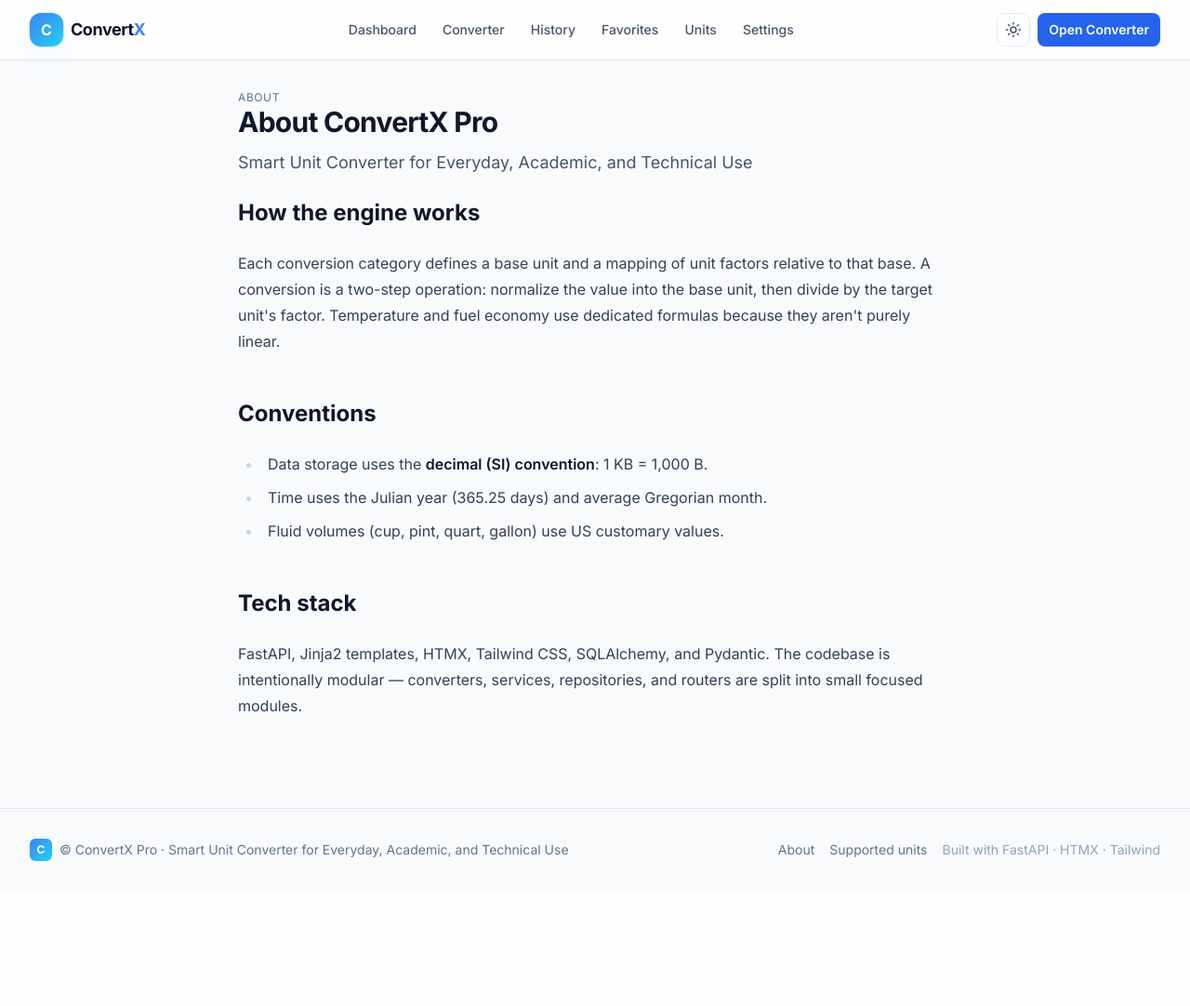
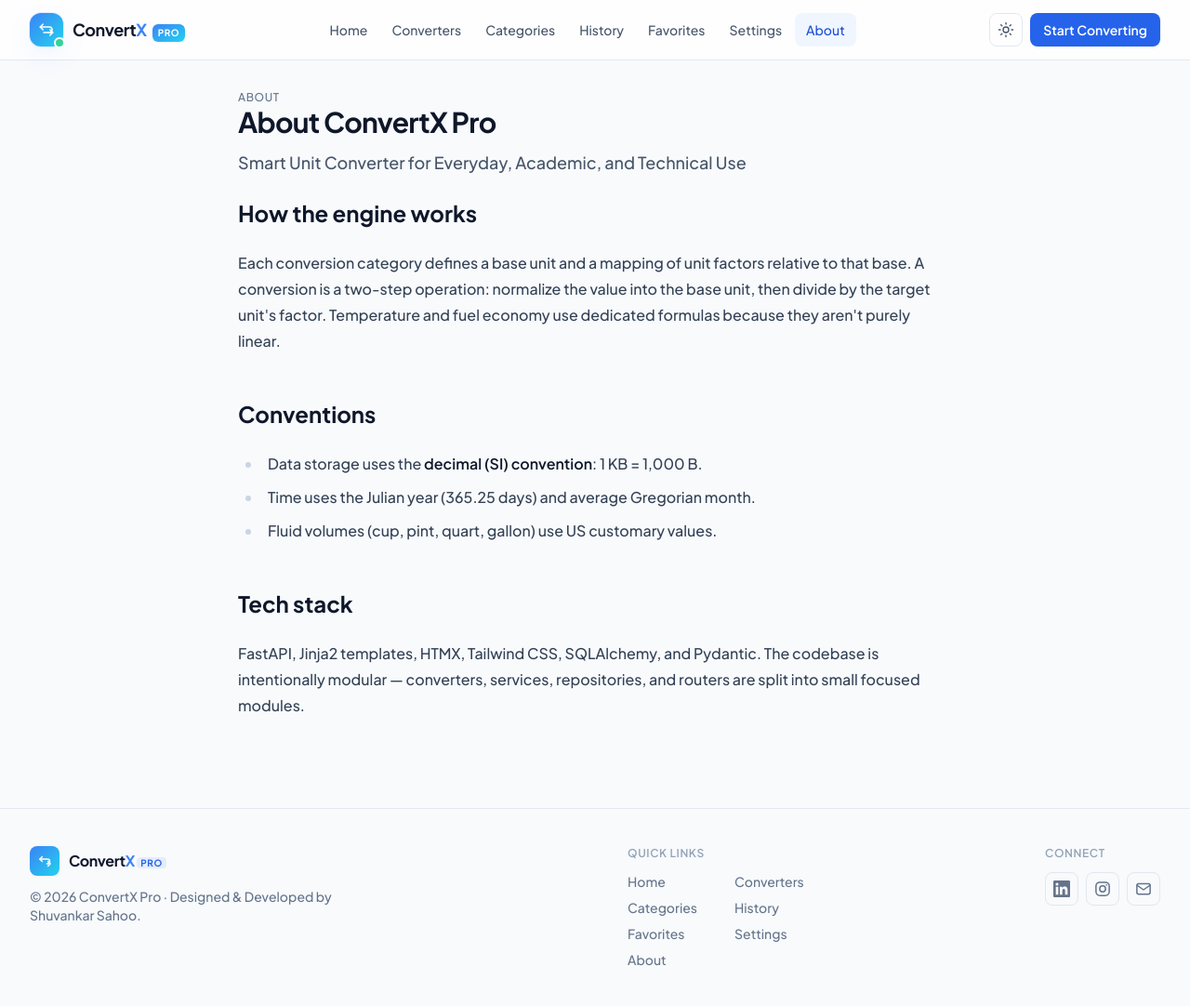
Before and after one commit to Shuvankar01/Convertx, a FastAPI app: page /about in a window 1280 px wide. Shown: the whole page at 93% size. Before the commit the page ends 926 px from the top, so only its background shows below. Run offline with FastAPI, Linux system fonts and the light colour scheme; data comes from the database, SQL or seed files in the repository; some libraries are stand-ins or nearby versions.

Commit message:
refactor: improve shared page layout and navigation

```diff
--- a/app/templates/base.html
+++ b/app/templates/base.html
@@ -22,7 +22,8 @@
             }
           },
           fontFamily: {
-            sans: ['Inter','ui-sans-serif','system-ui','sans-serif'],
+            sans: ['"Plus Jakarta Sans"', 'Inter', 'ui-sans-serif', 'system-ui', 'sans-serif'],
+            display: ['"Plus Jakarta Sans"', 'Inter', 'ui-sans-serif', 'system-ui', 'sans-serif'],
           },
           boxShadow: {
             glow: '0 0 0 1px rgba(59,130,246,0.15), 0 10px 30px -10px rgba(59,130,246,0.35)'
@@ -35,7 +36,7 @@
   <!-- HTMX for dynamic partial updates -->
   <script src="https://unpkg.com/htmx.org@1.9.12"></script>
 
-  <link href="https://fonts.googleapis.com/css2?family=Inter:wght@400;500;600;700;800&display=swap" rel="stylesheet" />
+  <link href="https://fonts.googleapis.com/css2?family=Inter:wght@400;500;600;700;800&family=Plus+Jakarta+Sans:wght@500;600;700;800&display=swap" rel="stylesheet" />
   <link rel="stylesheet" href="/static/css/app.css" />
   <script>
     // Apply saved theme before paint to avoid flash.
@@ -59,6 +60,9 @@
 
   {% include "partials/footer.html" %}
 
+  <!-- Toast host for clipboard + status notifications -->
+  <div id="toast-host" class="fixed bottom-6 right-6 z-50 flex flex-col items-end gap-2"></div>
+
   <script src="/static/js/app.js"></script>
 </body>
 </html>
--- a/app/templates/partials/footer.html
+++ b/app/templates/partials/footer.html
@@ -1,13 +1,56 @@
 <footer class="mt-16 border-t border-slate-200 dark:border-slate-800">
-  <div class="mx-auto max-w-7xl px-4 sm:px-6 lg:px-8 py-8 flex flex-col sm:flex-row items-center justify-between gap-4 text-sm text-slate-500 dark:text-slate-400">
-    <div class="flex items-center gap-2">
-      <span class="inline-flex h-6 w-6 items-center justify-center rounded-md bg-gradient-to-br from-brand-500 to-cyan-400 text-white font-bold text-xs">C</span>
-      <span>© {{ APP_NAME }} · {{ TAGLINE }}</span>
-    </div>
-    <div class="flex items-center gap-4">
-      <a href="/about" class="hover:text-slate-800 dark:hover:text-slate-200">About</a>
-      <a href="/supported-units" class="hover:text-slate-800 dark:hover:text-slate-200">Supported units</a>
-      <span class="text-slate-400 dark:text-slate-600">Built with FastAPI · HTMX · Tailwind</span>
+  <div class="mx-auto max-w-7xl px-4 py-10 sm:px-6 lg:px-8">
+    <div class="flex flex-col gap-8 md:flex-row md:items-start md:justify-between">
+      <!-- Brand + copyright -->
+      <div class="max-w-sm">
+        <a href="/" class="flex items-center gap-2.5">
+          <span class="inline-flex h-8 w-8 items-center justify-center rounded-lg bg-gradient-to-br from-brand-500 to-cyan-400 text-white">
+            <svg width="15" height="15" viewBox="0 0 24 24" fill="none" stroke="currentColor" stroke-width="2.4" stroke-linecap="round" stroke-linejoin="round" aria-hidden="true"><path d="M7 4 3 8l4 4"/><path d="M3 8h13a4 4 0 0 1 0 8h-1"/><path d="m17 20 4-4-4-4"/></svg>
+          </span>
+          <span class="font-bold tracking-tight">Convert<span class="text-brand-500">X</span> <span class="rounded bg-brand-500/10 px-1 text-[10px] font-bold uppercase tracking-wider text-brand-600 dark:text-brand-300">Pro</span></span>
+        </a>
+        <p class="mt-3 text-sm text-slate-500 dark:text-slate-400">
+          © 2026 ConvertX Pro · Designed &amp; Developed by Shuvankar Sahoo.
+        </p>
+      </div>
+
+      <!-- Quick navigation -->
+      <nav aria-label="Footer navigation">
+        <p class="text-xs font-semibold uppercase tracking-wider text-slate-400 dark:text-slate-500">Quick links</p>
+        <ul class="mt-3 grid grid-cols-2 gap-x-10 gap-y-2 text-sm">
+          {% set links = [
+            ('/', 'Home'),
+            ('/converter', 'Converters'),
+            ('/supported-units', 'Categories'),
+            ('/history', 'History'),
+            ('/favorites', 'Favorites'),
+            ('/settings', 'Settings'),
+            ('/about', 'About'),
+          ] %}
+          {% for href, label in links %}
+            <li><a href="{{ href }}" class="text-slate-500 transition-colors hover:text-brand-600 dark:text-slate-400 dark:hover:text-brand-300">{{ label }}</a></li>
+          {% endfor %}
+        </ul>
+      </nav>
+
+      <!-- Connect -->
+      <div>
+        <p class="text-xs font-semibold uppercase tracking-wider text-slate-400 dark:text-slate-500">Connect</p>
+        <div class="mt-3 flex items-center gap-2">
+          <a href="https://www.linkedin.com/in/shuvankarsahoo/" target="_blank" rel="noopener noreferrer" aria-label="LinkedIn" title="LinkedIn"
+             class="inline-flex h-9 w-9 items-center justify-center rounded-lg border border-slate-200 text-slate-500 transition-colors hover:border-blue-400/40 hover:text-blue-400 dark:border-slate-800 dark:text-slate-400">
+            <svg width="18" height="18" viewBox="0 0 24 24" fill="currentColor" aria-hidden="true"><path d="M20.45 20.45h-3.56v-5.57c0-1.33-.03-3.04-1.85-3.04-1.85 0-2.14 1.45-2.14 2.94v5.67H9.34V9h3.42v1.56h.05c.48-.9 1.64-1.85 3.37-1.85 3.6 0 4.27 2.37 4.27 5.46v6.28ZM5.34 7.43a2.06 2.06 0 1 1 0-4.12 2.06 2.06 0 0 1 0 4.12ZM7.12 20.45H3.55V9h3.57v11.45ZM22.22 0H1.77C.79 0 0 .77 0 1.72v20.56C0 23.23.79 24 1.77 24h20.45c.98 0 1.78-.77 1.78-1.72V1.72C24 .77 23.2 0 22.22 0Z"/></svg>
+          </a>
+          <a href="https://www.instagram.com/_mr._.shuvankar" target="_blank" rel="noopener noreferrer" aria-label="Instagram" title="Instagram"
+             class="inline-flex h-9 w-9 items-center justify-center rounded-lg border border-slate-200 text-slate-500 transition-colors hover:border-blue-400/40 hover:text-blue-400 dark:border-slate-800 dark:text-slate-400">
+            <svg width="18" height="18" viewBox="0 0 24 24" fill="none" stroke="currentColor" stroke-width="2" stroke-linecap="round" stroke-linejoin="round" aria-hidden="true"><rect x="2.5" y="2.5" width="19" height="19" rx="5.5"/><circle cx="12" cy="12" r="4.2"/><circle cx="17.6" cy="6.4" r="1.1" fill="currentColor" stroke="none"/></svg>
+          </a>
+          <a href="mailto:shuvankar.sahoo.001@gmail.com" target="_blank" rel="noopener noreferrer" aria-label="Email" title="Email"
+             class="inline-flex h-9 w-9 items-center justify-center rounded-lg border border-slate-200 text-slate-500 transition-colors hover:border-blue-400/40 hover:text-blue-400 dark:border-slate-800 dark:text-slate-400">
+            <svg width="18" height="18" viewBox="0 0 24 24" fill="none" stroke="currentColor" stroke-width="2" stroke-linecap="round" stroke-linejoin="round" aria-hidden="true"><rect x="2.5" y="4.5" width="19" height="15" rx="2.5"/><path d="m3 7 8.4 6a1 1 0 0 0 1.2 0L21 7"/></svg>
+          </a>
+        </div>
+      </div>
     </div>
   </div>
 </footer>
--- a/app/templates/partials/navbar.html
+++ b/app/templates/partials/navbar.html
@@ -1,30 +1,64 @@
-<nav class="sticky top-0 z-40 backdrop-blur bg-white/80 dark:bg-slate-950/80 border-b border-slate-200 dark:border-slate-800">
-  <div class="mx-auto max-w-7xl px-4 sm:px-6 lg:px-8">
-    <div class="flex h-16 items-center justify-between">
-      <a href="/" class="flex items-center gap-2">
-        <span class="inline-flex h-9 w-9 items-center justify-center rounded-xl bg-gradient-to-br from-brand-500 to-cyan-400 text-white font-bold shadow-glow">C</span>
-        <span class="font-bold text-lg tracking-tight">Convert<span class="text-brand-500">X</span></span>
+{# Global sticky navigation with glassmorphism and ConvertX Pro branding. #}
+{% set nav = [
+  ('/', 'Home'),
+  ('/converter', 'Converters'),
+  ('/supported-units', 'Categories'),
+  ('/history', 'History'),
+  ('/favorites', 'Favorites'),
+  ('/settings', 'Settings'),
+  ('/about', 'About'),
+] %}
+<header class="sticky top-0 z-40 border-b border-slate-200 bg-white/80 backdrop-blur-md dark:border-slate-800 dark:bg-slate-950/80">
+  <nav class="mx-auto max-w-7xl px-4 sm:px-6 lg:px-8">
+    <div class="flex h-16 items-center justify-between gap-4">
+      <!-- Logo badge + wordmark -->
+      <a href="/" class="group flex items-center gap-2.5">
+        <span class="relative inline-flex h-9 w-9 items-center justify-center rounded-xl bg-gradient-to-br from-brand-500 to-cyan-400 text-white shadow-glow ring-1 ring-white/20 transition-transform group-hover:scale-105">
+          <svg width="18" height="18" viewBox="0 0 24 24" fill="none" stroke="currentColor" stroke-width="2" stroke-linecap="round" stroke-linejoin="round" aria-hidden="true">
+            <path d="M7 4 3 8l4 4"/><path d="M3 8h13a4 4 0 0 1 0 8h-1"/>
+            <path d="m17 20 4-4-4-4"/><path d="M21 16H8"/>
+          </svg>
+          <span class="absolute -bottom-0.5 -right-0.5 h-3 w-3 rounded-full border-2 border-white bg-emerald-400 dark:border-slate-950"></span>
+        </span>
+        <span class="flex items-baseline gap-1.5">
+          <span class="text-lg font-bold tracking-tight">Convert<span class="text-brand-500">X</span></span>
+          <span class="rounded-md bg-gradient-to-br from-brand-500 to-cyan-400 px-1.5 py-0.5 text-[10px] font-bold uppercase tracking-wider text-white">Pro</span>
+        </span>
       </a>
-      <div class="hidden md:flex items-center gap-1 text-sm">
-        {% set nav = [('/', 'Dashboard'), ('/converter', 'Converter'), ('/history', 'History'), ('/favorites', 'Favorites'), ('/supported-units', 'Units'), ('/settings', 'Settings')] %}
+
+      <!-- Desktop nav -->
+      <div class="hidden items-center gap-0.5 text-sm md:flex">
         {% for href, label in nav %}
           <a href="{{ href }}"
-             class="px-3 py-2 rounded-lg font-medium transition
-                    {% if current_path == href %}bg-brand-50 text-brand-700 dark:bg-brand-500/10 dark:text-brand-300{% else %}text-slate-600 hover:text-slate-900 hover:bg-slate-100 dark:text-slate-400 dark:hover:text-slate-100 dark:hover:bg-slate-800{% endif %}">
+             class="rounded-lg px-3 py-2 font-medium transition
+                    {% if current_path == href %}bg-brand-50 text-brand-700 dark:bg-brand-500/10 dark:text-brand-300{% else %}text-slate-600 hover:bg-slate-100 hover:text-slate-900 dark:text-slate-400 dark:hover:bg-slate-800 dark:hover:text-slate-100{% endif %}">
             {{ label }}
           </a>
         {% endfor %}
       </div>
+
+      <!-- Actions -->
       <div class="flex items-center gap-2">
         <button type="button" id="theme-toggle"
-                class="inline-flex h-9 w-9 items-center justify-center rounded-lg border border-slate-200 dark:border-slate-800 text-slate-600 dark:text-slate-300 hover:bg-slate-100 dark:hover:bg-slate-800 transition"
-                aria-label="Toggle theme">
-          <svg xmlns="http://www.w3.org/2000/svg" width="18" height="18" viewBox="0 0 24 24" fill="none" stroke="currentColor" stroke-width="2" stroke-linecap="round" stroke-linejoin="round"><circle cx="12" cy="12" r="4"/><path d="M12 2v2M12 20v2M4.93 4.93l1.41 1.41M17.66 17.66l1.41 1.41M2 12h2M20 12h2M4.93 19.07l1.41-1.41M17.66 6.34l1.41-1.41"/></svg>
+                class="inline-flex h-9 w-9 items-center justify-center rounded-lg border border-slate-200 text-slate-600 transition hover:bg-slate-100 dark:border-slate-800 dark:text-slate-300 dark:hover:bg-slate-800"
+                aria-label="Toggle color theme">
+          <svg xmlns="http://www.w3.org/2000/svg" width="18" height="18" viewBox="0 0 24 24" fill="none" stroke="currentColor" stroke-width="1.8" stroke-linecap="round" stroke-linejoin="round"><circle cx="12" cy="12" r="4"/><path d="M12 2v2M12 20v2M4.93 4.93l1.41 1.41M17.66 17.66l1.41 1.41M2 12h2M20 12h2M4.93 19.07l1.41-1.41M17.66 6.34l1.41-1.41"/></svg>
         </button>
-        <a href="/converter" class="hidden sm:inline-flex items-center gap-2 rounded-lg bg-brand-600 px-3 py-2 text-sm font-semibold text-white shadow-sm hover:bg-brand-700 transition">
-          Open Converter
+        <a href="/converter" class="hidden items-center gap-2 rounded-lg bg-brand-600 px-3.5 py-2 text-sm font-semibold text-white shadow-sm transition hover:bg-brand-700 sm:inline-flex">
+          Start Converting
         </a>
       </div>
     </div>
-  </div>
-</nav>
+
+    <!-- Mobile nav (scrollable) -->
+    <div class="-mx-4 flex items-center gap-1 overflow-x-auto px-4 pb-3 text-sm md:hidden [scrollbar-width:none] [&::-webkit-scrollbar]:hidden">
+      {% for href, label in nav %}
+        <a href="{{ href }}"
+           class="whitespace-nowrap rounded-lg px-3 py-1.5 font-medium transition
+                  {% if current_path == href %}bg-brand-50 text-brand-700 dark:bg-brand-500/10 dark:text-brand-300{% else %}text-slate-600 hover:bg-slate-100 dark:text-slate-400 dark:hover:bg-slate-800{% endif %}">
+          {{ label }}
+        </a>
+      {% endfor %}
+    </div>
+  </nav>
+</header>
```
